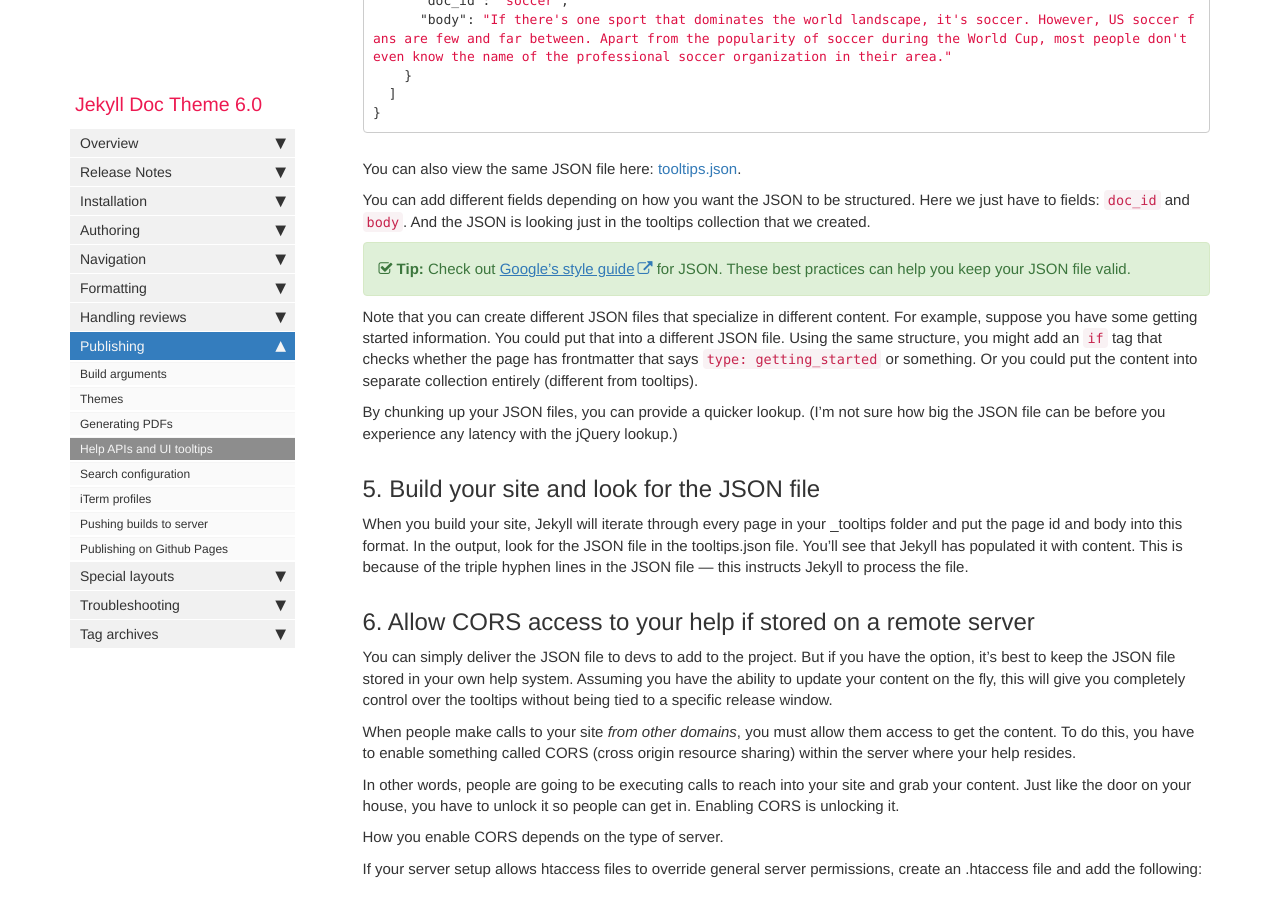
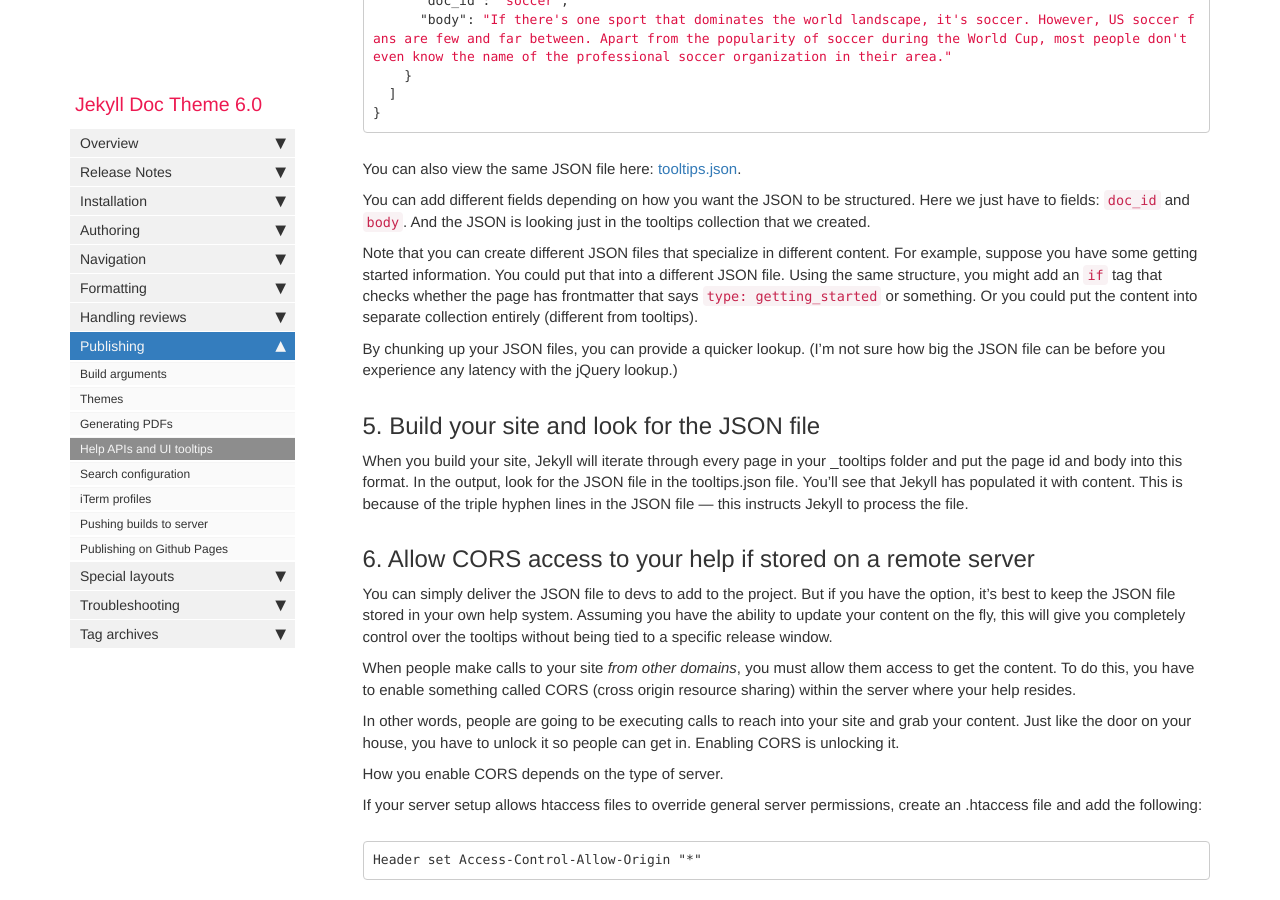
Before and after one commit to gedeontofidji/Documentation, a Jekyll site: the page built from pages/mydoc/mydoc_help_api.md, in a window 1280 px wide and 900 px high, scrolled down 3821 px. Built offline with Jekyll 4.4.1, drawn with Linux system fonts in a browser that asks for light colours; comment, search, counter and statistics services are not loaded.

Commit message:
Update mydoc_help_api.md

```diff
--- a/pages/mydoc/mydoc_help_api.md
+++ b/pages/mydoc/mydoc_help_api.md
@@ -137,8 +137,6 @@ This code will loop through all pages in the tooltips collection and insert the
 You can also view the same JSON file here: <a target="_blank" rel="noopener" href="tooltips.json">tooltips.json</a>.
 
 You can add different fields depending on how you want the JSON to be structured. Here we just have to fields: `doc_id` and `body`. And the JSON is looking just in the tooltips collection that we created.
-
-{% include tip.html content="Check out [Google's style guide](https://google.github.io/styleguide/jsoncstyleguide.xml) for JSON. These best practices can help you keep your JSON file valid." %}
 
 Note that you can create different JSON files that specialize in different content. For example, suppose you have some getting started information. You could put that into a different JSON file. Using the same structure, you might add an `if` tag that checks whether the page has frontmatter that says `type: getting_started` or something. Or you could put the content into separate collection entirely (different from tooltips).
 
```
